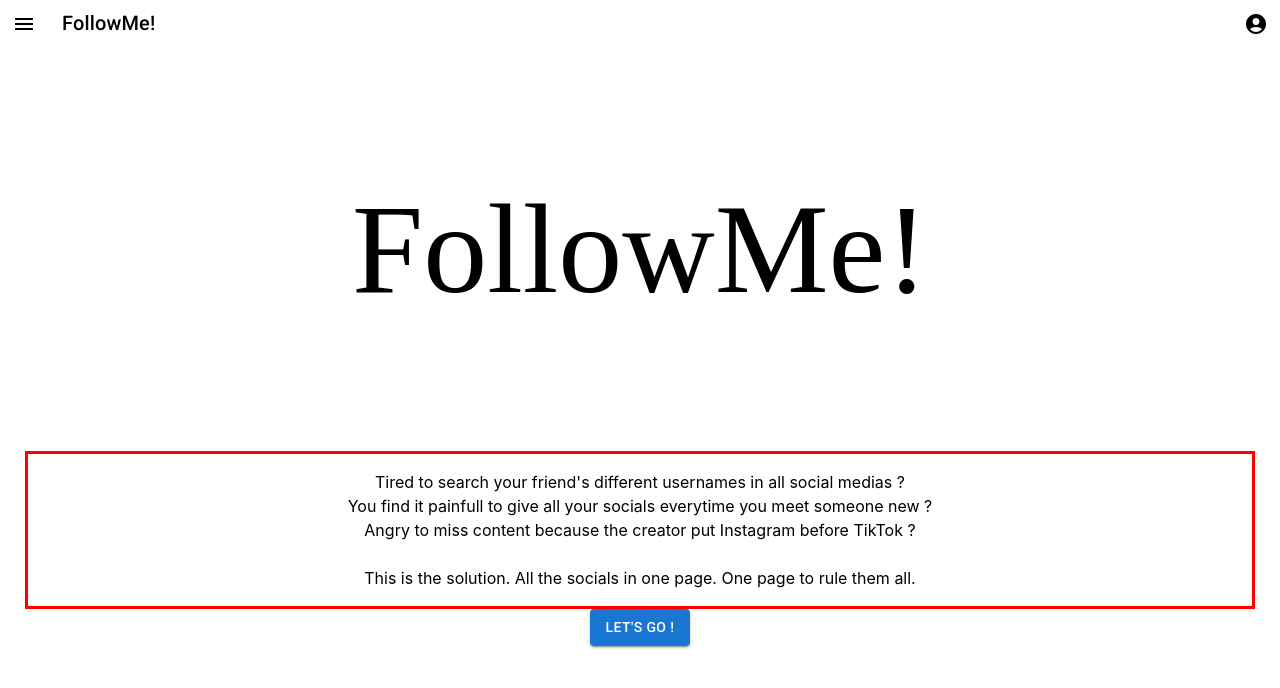
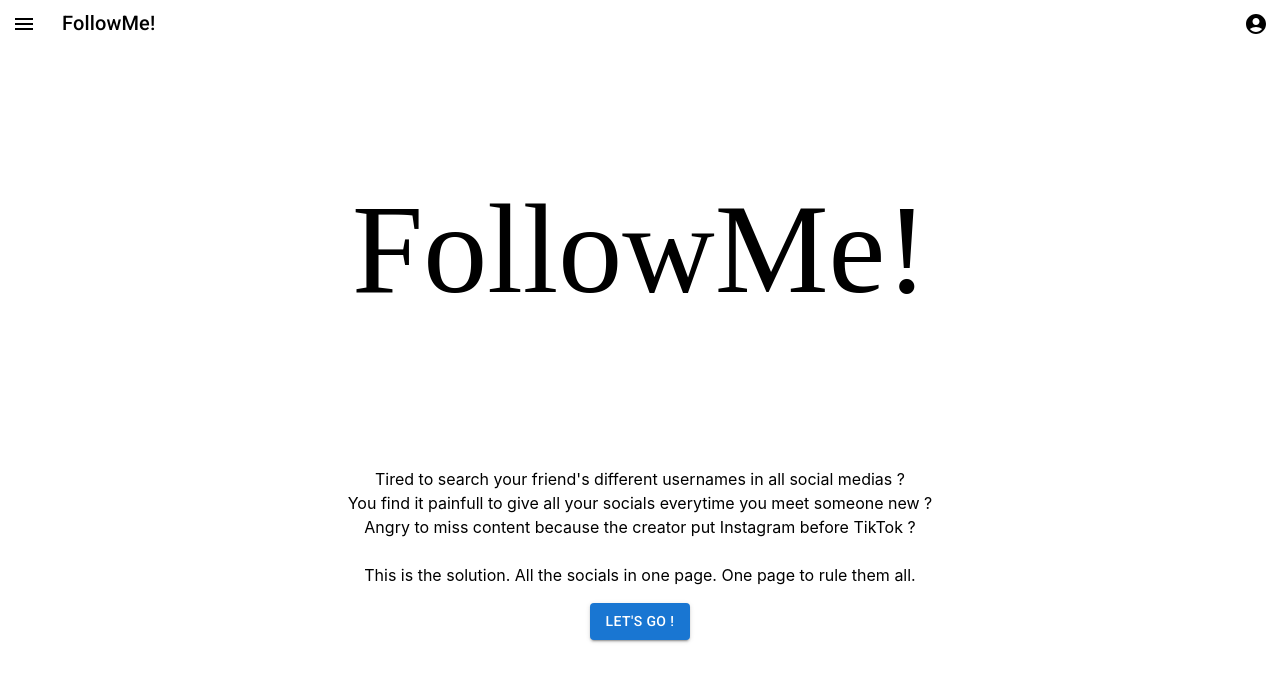
Before and after one commit to Ebiam/react-pwa-typescript, a React (Create React App) app: page / in a window 1280 px wide. Shown: the top 688 px of the page. Built offline with nearby package versions, Linux system fonts and the light colour scheme; a web font is replaced by a local one.

Commit message:
Fix home style

```diff
--- a/src/pages/Home.tsx
+++ b/src/pages/Home.tsx
@@ -14,7 +14,7 @@ export default function Home() {
             <div className={'home-content'}>
                 <p style={{fontFamily: 'Mochiy Pop One', fontSize:'10vw', maxHeight: '30vh'}}>FollowMe!</p>
             </div>
-            <div style={{border: '3px solid red', marginInline: 25, alignItems: 'center', textAlign: 'center'}}>
+            <div style={{marginInline: 25, alignItems: 'center', textAlign: 'center'}}>
                 <p style={{
                     verticalAlign: 'middle',
                     lineHeight: '1.5',
```
